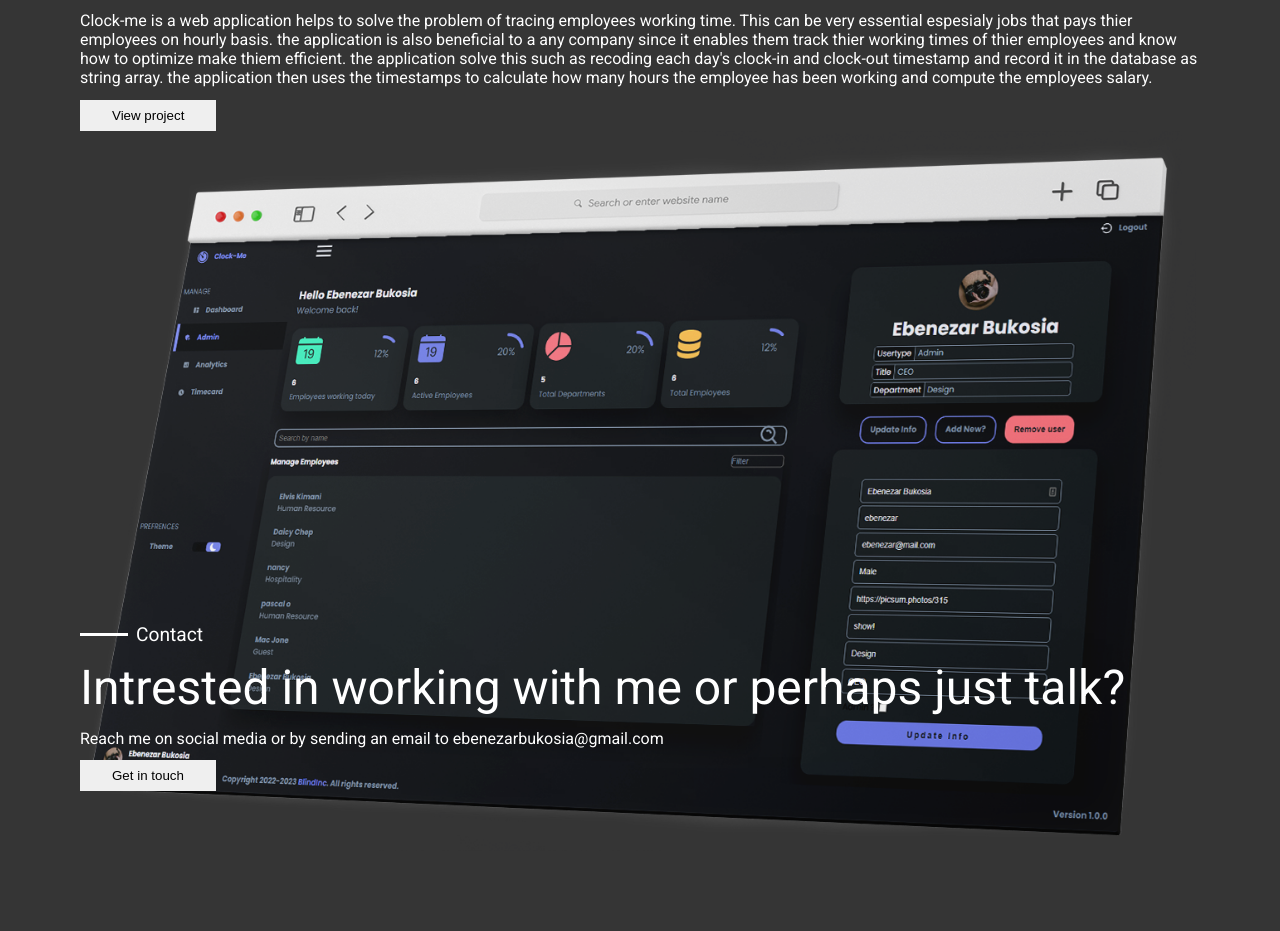
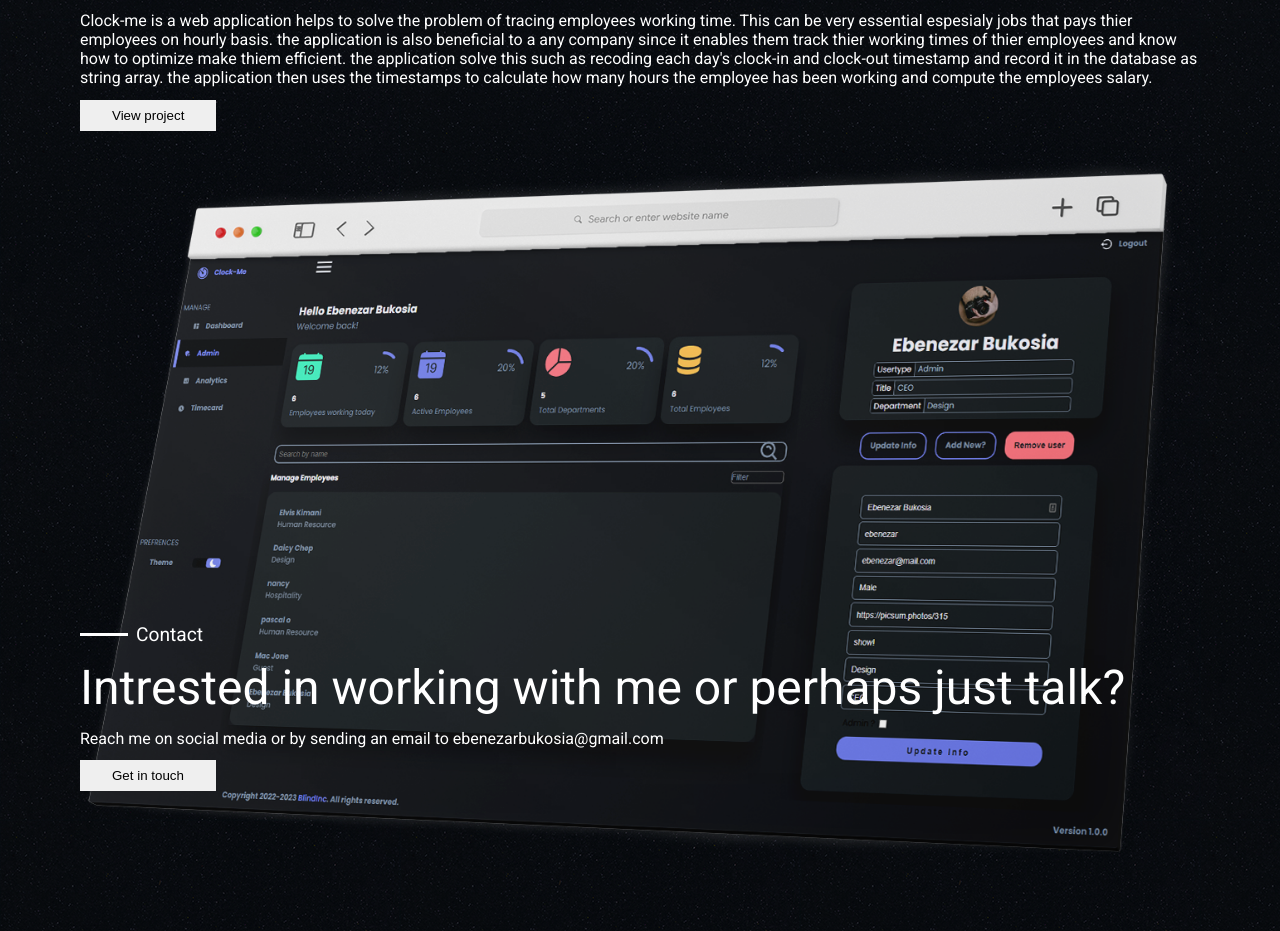
Before and after one commit to Ebenezr/ebenezar-bukosia, a React (Vite) app: page / in a window 1280 px wide. Shown: the part 1980-2911 px from the top of the page. Built offline with nearby package versions, Linux system fonts and the light colour scheme.

Commit message:
add mixin for mutet text

```diff
--- a/src/scss/_work.scss
+++ b/src/scss/_work.scss
@@ -20,11 +20,12 @@
     small {
       color: grey;
     }
-  }
-  .project-poster {
-    height: auto;
-    img {
-      max-width: 100%;
+    .project-poster {
+      margin-top: 1rem;
+      height: auto;
+      img {
+        max-width: 100%;
+      }
     }
   }
 }
--- a/src/scss/style.scss
+++ b/src/scss/style.scss
@@ -14,6 +14,8 @@
 body {
   font-family: "Roboto", sans-serif;
   background: rgb(53, 53, 53);
+  background: linear-gradient(rgba(0, 0, 0, 0.3), rgba(0, 0, 0, 0.5)),
+    url(../assets/bg.png);
   color: white;
   padding: 0 2rem 2rem 2rem;
 }
```
Also changed, not shown: src/assets/bg.png (added).
